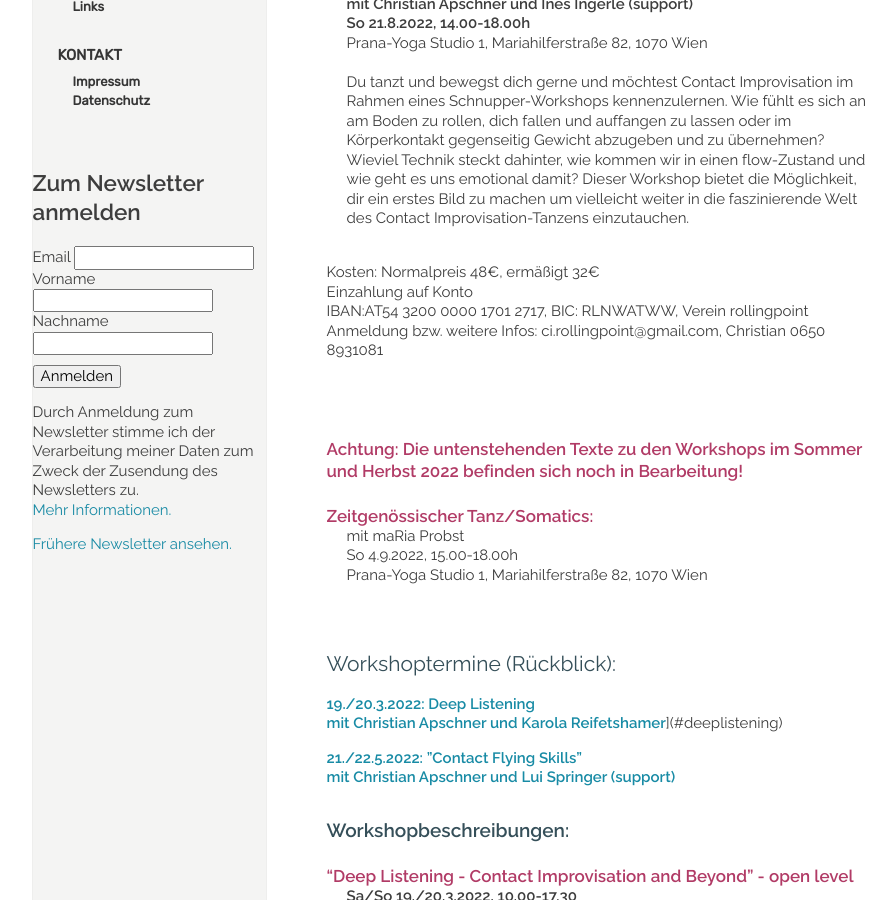
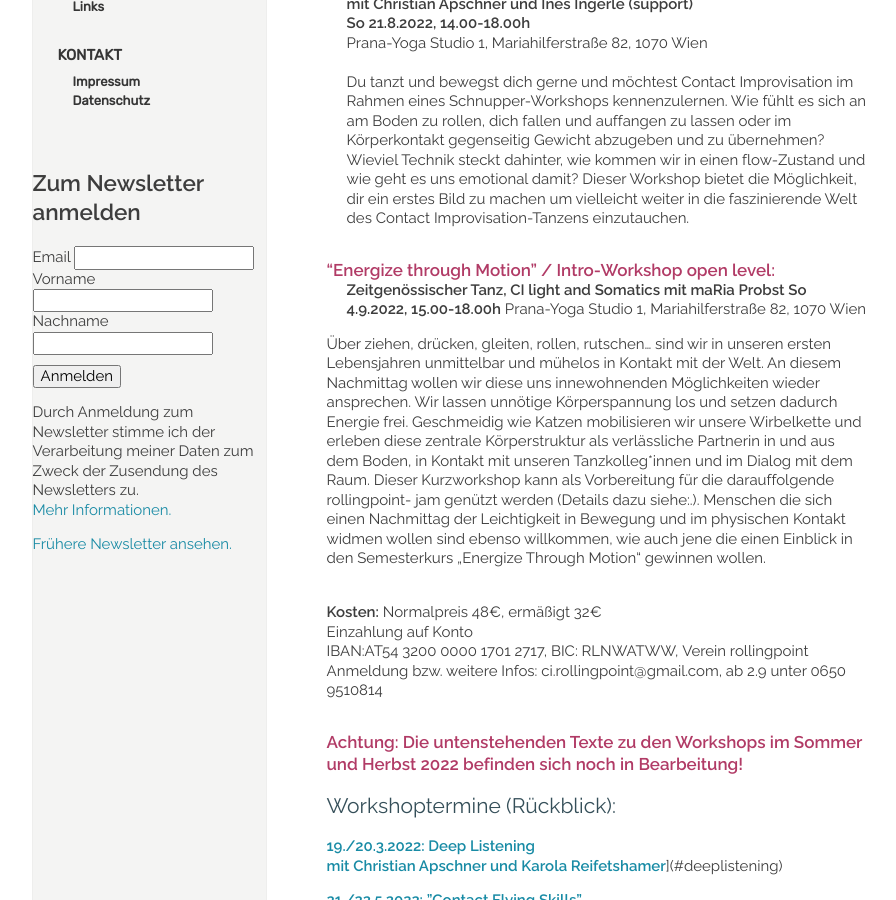
Before and after one commit to manulari/rollingpointat, a Jekyll site: the page built from _pages_de/workshops.md, in a window 1280 px wide and 900 px high, scrolled down 722 px. Shown: the whole window, without its empty margins (152-1048 px from the left). Built offline with Jekyll 4.4.1, drawn with Linux system fonts in a browser that asks for light colours; comment, search, counter and statistics services are not loaded.

Commit message:
Update page (de) “workshops”

```diff
--- a/_pages_de/workshops.md
+++ b/_pages_de/workshops.md
@@ -32,23 +32,30 @@ Prana-Yoga Studio 1, Mariahilferstraße 82, 1070 Wien\
 \
 Du tanzt und bewegst dich gerne und möchtest Contact Improvisation im Rahmen eines Schnupper-Workshops kennenzulernen. Wie fühlt es sich an am Boden zu rollen, dich fallen und auffangen zu lassen oder im Körperkontakt gegenseitig Gewicht abzugeben und zu übernehmen? Wieviel Technik steckt dahinter, wie kommen wir in einen flow-Zustand und wie geht es uns emotional damit? Dieser Workshop bietet die Möglichkeit, dir ein erstes Bild zu machen um vielleicht weiter in die faszinierende Welt des Contact Improvisation-Tanzens einzutauchen.
 
+
+
+#### **"Energize through Motion" / Intro-Workshop open level:**
+
+**Zeitgenössischer Tanz, CI light and Somatics
+mit maRia Probst
+So 4.9.2022, 15.00-18.00h**
+Prana-Yoga Studio 1, Mariahilferstraße 82, 1070 Wien
+
+Über ziehen, drücken, gleiten, rollen, rutschen... sind wir in unseren ersten Lebensjahren unmittelbar und mühelos in Kontakt mit der Welt. An diesem Nachmittag wollen wir diese uns innewohnenden Möglichkeiten wieder ansprechen. Wir lassen unnötige Körperspannung los und setzen dadurch Energie frei. Geschmeidig wie Katzen mobilisieren wir unsere Wirbelkette und erleben diese zentrale Körperstruktur als verlässliche Partnerin in und aus dem Boden, in Kontakt mit unseren Tanzkolleg*innen und im Dialog mit dem Raum. Dieser Kurzworkshop kann als Vorbereitung für die darauffolgende rollingpoint- jam genützt werden (Details dazu siehe:.). Menschen die sich einen Nachmittag der Leichtigkeit in Bewegung und im physischen Kontakt widmen wollen sind ebenso willkommen, wie auch jene die einen Einblick in den Semesterkurs „Energize Through Motion“ gewinnen wollen.
+
 \
-Kosten: Normalpreis 48€, ermäßigt 32€\
+**Kosten:** Normalpreis 48€, ermäßigt 32€\
 Einzahlung auf Konto\
 IBAN:AT54 3200 0000 1701 2717, BIC: RLNWATWW, Verein rollingpoint\
-Anmeldung bzw. weitere Infos: ci.rollingpoint@gmail.com, Christian 0650 8931081
-
-### &nbsp;
+Anmeldung bzw. weitere Infos: ci.rollingpoint@gmail.com,  ab 2.9 unter 0650 9510814
 
 #### **Achtung: Die untenstehenden Texte zu den Workshops im Sommer und Herbst 2022 befinden sich noch in Bearbeitung!**
 
-#### **Zeitgenössischer Tanz/Somatics**:
 
-mit maRia Probst\
-So 4.9.2022, 15.00-18.00h\
-Prana-Yoga Studio 1, Mariahilferstraße 82, 1070 Wien
 
-&nbsp;
+
+
+
 
 ## Workshoptermine (Rückblick):
 
```
